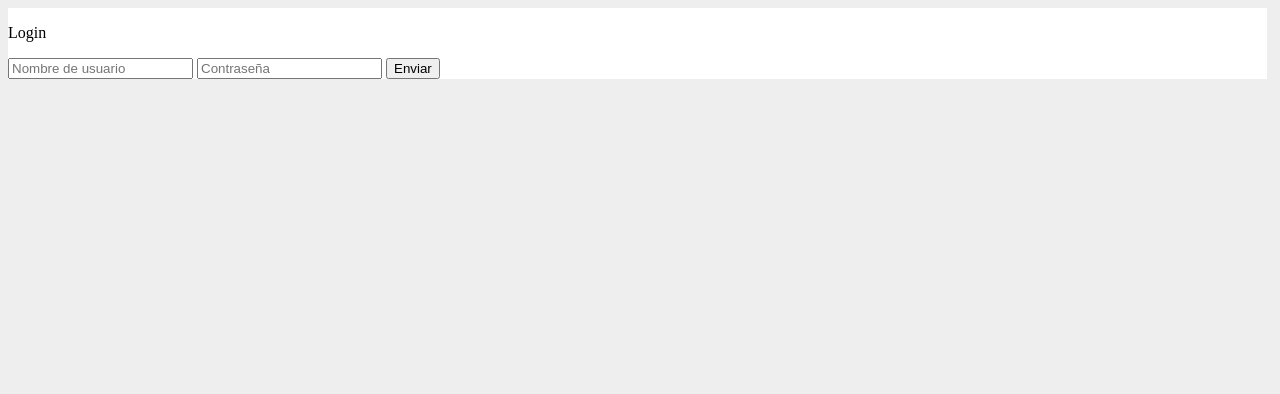
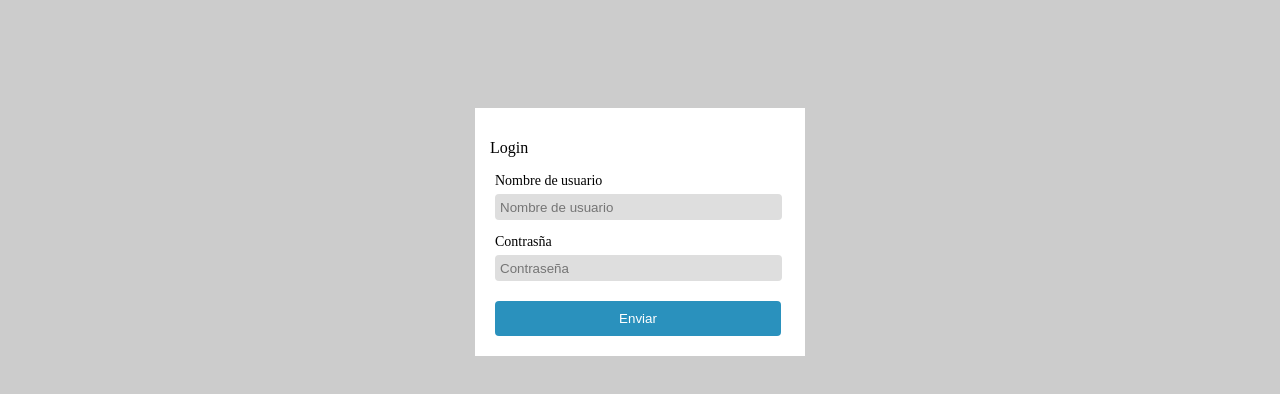
Before and after one commit to orJuanPablo/almuerzi-web-client, a plain HTML site: page index.html in a window 1280 px wide. Drawn offline with Linux system fonts and the light colour scheme.

Commit message:
estilo form login

```diff
--- a/index.html
+++ b/index.html
@@ -7,12 +7,24 @@
         </head>
         <body>
             <div class="form-main">
-                <p class="form-title">Login</p>
-                <form class="login-form">
-                    <input placeholder="Nombre de usuario" />
-                    <input placeholder="Contraseña" />
-                    <input value="Enviar" type="submit"/>
-                </form>
+
+                    <p class="form-title">Login</p>
+                    <form class="login-form">
+                    <div>
+                        <p>Nombre de usuario</p>
+                        <input placeholder="Nombre de usuario" />
+                    </div>
+                    <div>
+                        <p>Contrasña</p>
+                        <input placeholder="Contraseña" type="password"/>
+                    </div>
+                    <div>
+                        <button class="btn">
+                            Enviar
+                        </button>
+                    </div>
+                    </form>
+                </div>
             </div>
             <template id="orders-view">
                 <div id = "meals">
--- a/main.css
+++ b/main.css
@@ -1,6 +1,6 @@
 body
 {
-    background-color: #eee;
+    background-color: #ccc;
     display: flex;
 }
 body div {
@@ -9,9 +9,9 @@ body div {
     margin: 5px;
     margin-top: 0px;
 }
-body div:first-child {
+/*body div:first-child {
 margin-left: 0px;
-}
+}*/
 #orders {
 margin-right: 0px;
 }
@@ -37,3 +37,31 @@ ul {
  .selected {
      background-color: #2a91bd;
  }
+ .form-main {
+     max-width: 300px;
+     margin: 0 auto;
+     margin-top: 100px;
+     padding: 15px;
+ }
+ .login-form p {
+     margin-bottom: 5px;
+     font-size: 14px;
+ }
+ form input {
+     width: calc(100% - 10px);
+     height: 24px;
+     padding-left: 5px;
+     background-color: #dedede;
+     border: solid 0px;
+     border-radius: 4px;
+     color: #555;
+ }
+ .btn{
+     border: solid 0px;
+     padding: 10px 15px;
+     background-color: #2a91bd;
+     color: #fff;
+     border-radius: 4px;
+     width: calc(100% - 4px);
+     margin-top: 15px;
+ }
```
